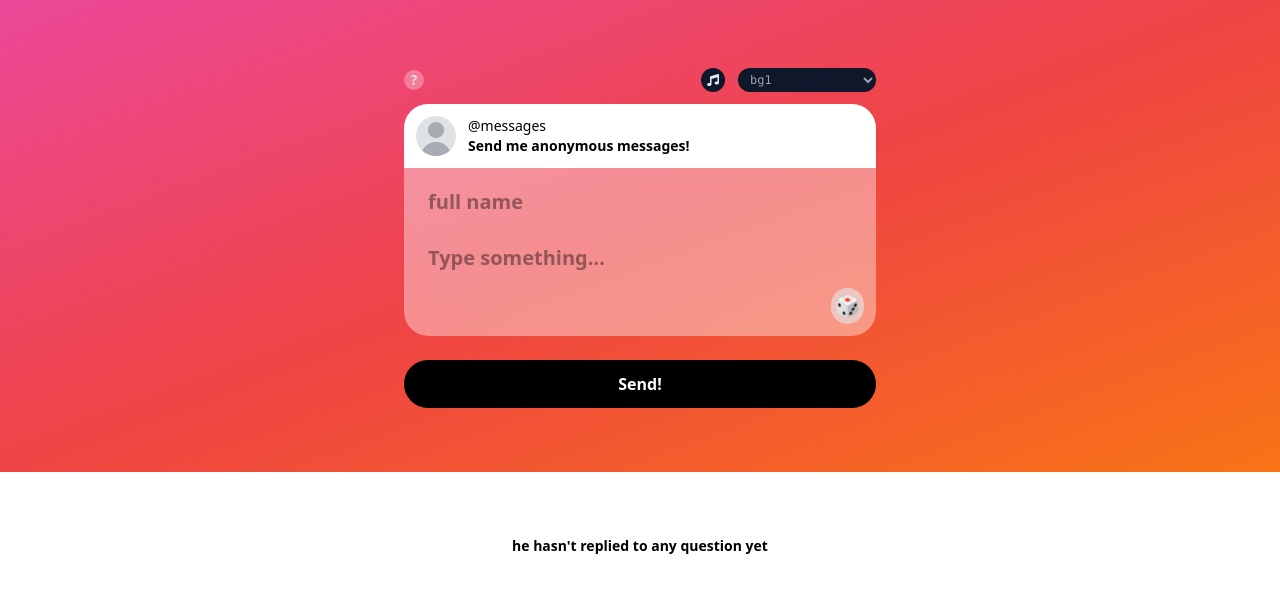
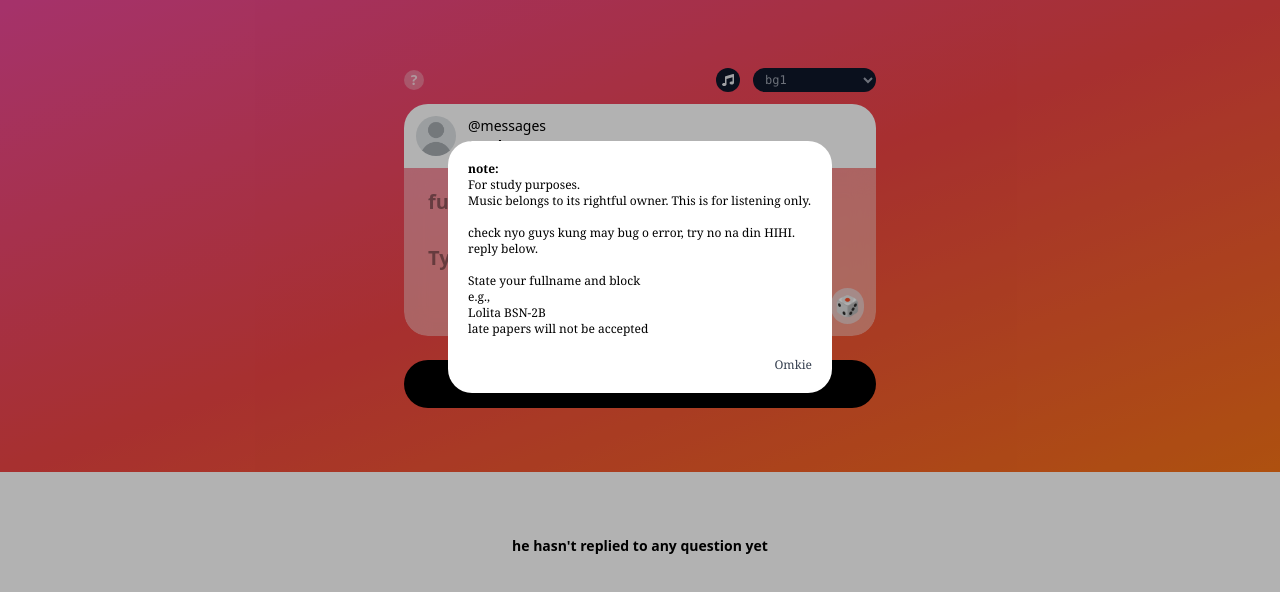
Before and after one commit to jmnllona/ngl, a React (Vite) app in the folder client/: page / in a window 1280 px wide. Shown: the top 592 px of the page. Built offline with nearby package versions, Linux system fonts and the light colour scheme; no server answers.

Commit message:
ui adjustments

```diff
--- a/client/src/components/TopBar.tsx
+++ b/client/src/components/TopBar.tsx
@@ -13,10 +13,11 @@ const ArtistName: Record<string, string> = {
 export const TopBar = () => {
   const [selectedmusic, setSelectedMusic] = useState<string>("../SPECIALZ.mp3");
   const [answered, setAnswered] = useState<Record<string, boolean>>({ "../SPECIALZ.mp3": true, "../oohaah.mp3": false, "../icecream.wav": false, "../hooligan.mp3": false });
-  const [popup, setPopup] = useState<Record<string, boolean>>({ question: false, help: false });
+  const [popup, setPopup] = useState<Record<string, boolean>>({ question: false, help: true });
   const [answer, setAnswer] = useState<string>("");
   const [song, setSong] = useState<string>("");
   const [selectValue, setSelectValue] = useState("")
+
 
 
   function handleChange(e: ChangeEvent<HTMLSelectElement>) {
@@ -62,7 +63,7 @@ export const TopBar = () => {
         <MusicButton musicname={selectedmusic} className='w-[50px] h-8 justify-center ml-auto '></MusicButton>
         <select value={selectValue} onChange={handleChange} className="font-mono outline-none rounded-full px-2 h-6 bg-slate-900 text-gray-400 text-xs">
           <option value="../SPECIALZ.mp3">bg1</option>
-          <option value="../hooligan.mp3">hooligan by jb</option>
+          <option value="../hooligan.mp3">hooligan</option>
           <option value="../oohaah.mp3">Like ooh aah</option>
           <option value="../icecream.wav">ice cream</option>
 
```
